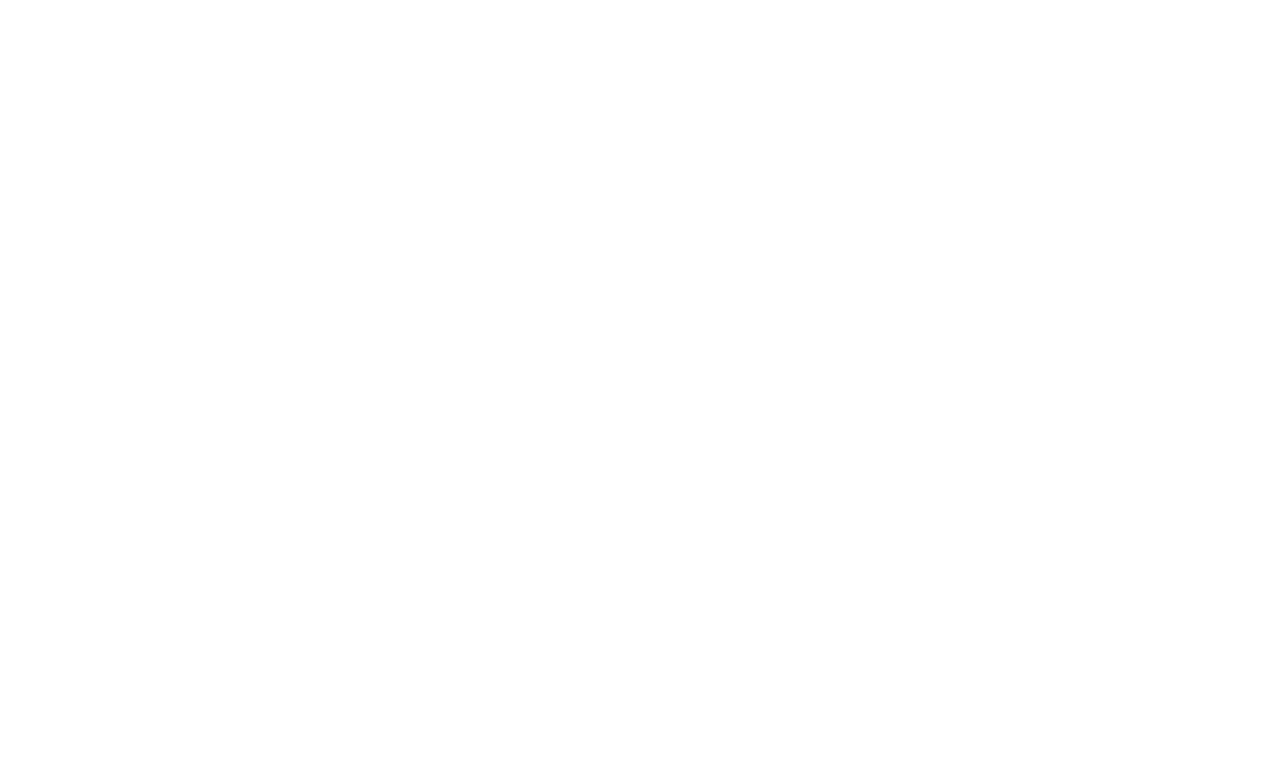
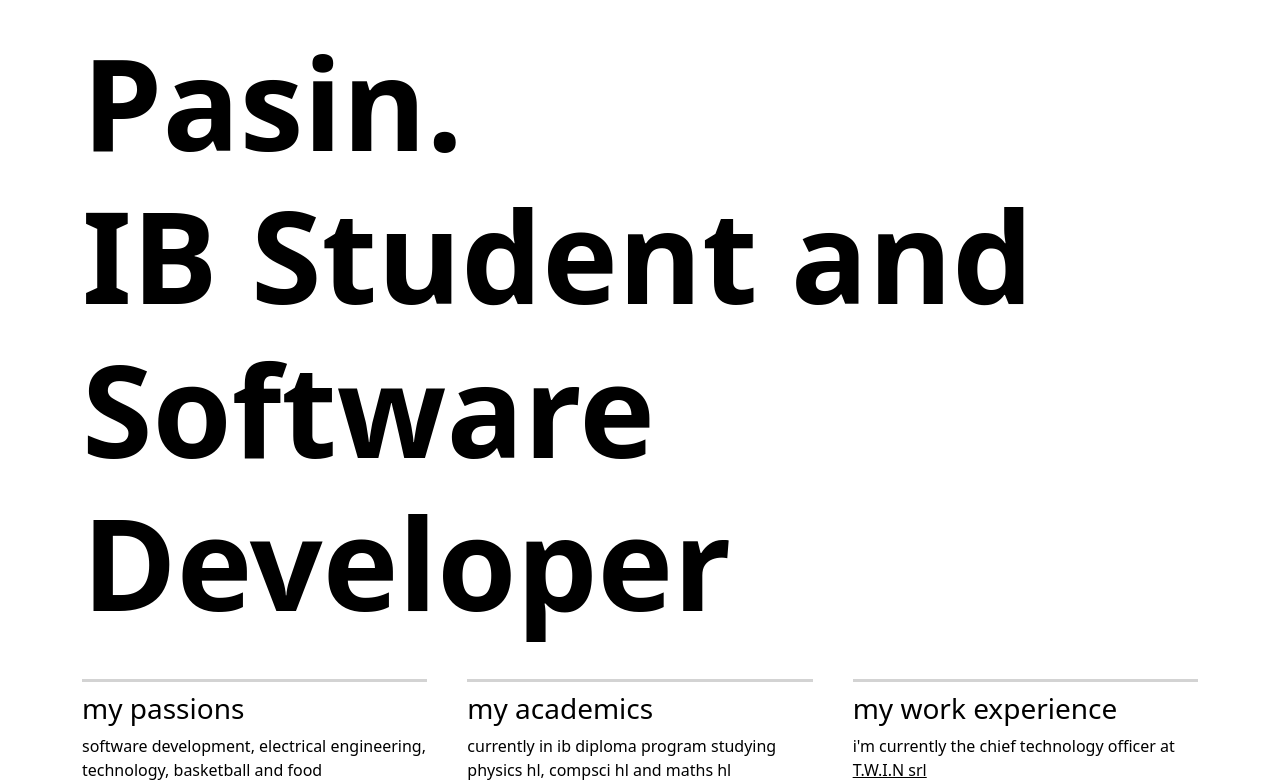
Before and after one commit to jackpeck2004/personal_website, a Next.js app in the folder next/: page / in a window 1280 px wide. Shown: the part 361-1143 px from the top of the page. Before the commit the page ends 800 px from the top, so only its background shows below. Built offline with nearby package versions, Linux system fonts and the light colour scheme.

Commit message:
Created home page first section
Created the whole home-page section with name, passions, etc. using a
hybrid of bootstrap and @emotion/styled components

```diff
--- a/next/pages/index.js
+++ b/next/pages/index.js
@@ -1,9 +1,74 @@
+import Link from "next/link";
+import styled from "@emotion/styled";
+import { Container } from "react-bootstrap";
+
+const Body = styled.div`
+  background: ${props => props.theme.colors.primaryBackground};
+  min-height: 94vh;
+  color: ${props => props.theme.colors.primary};
+`;
+
+const Title = styled.h1`
+  padding-top: 20vh;
+  font-size: 8rem;
+  font-weight: bold;
+`;
+
+const Characteristics = styled.div`
+  margin-top: 5vh;
+  display: grid;
+  grid-template-columns: 1fr 1fr 1fr;
+  grid-column-gap: 40px;
+`;
+
+const Characteristic = styled.div`
+  border-top: 3px solid lightgrey;
+`;
+
+const CharTitle = styled.h3`
+  margin-top: 10px;
+`;
+
+const Anchor = styled.a`
+  color: ${props => props.theme.colors.primary};
+`;
+
 const Page = () => {
   return (
-    <>
+    <Body>
       {/*Index page, this will be the page loaded when you type /*/}
-      <h1>hello</h1>
-    </>
+      <Container>
+        <Title>
+          I&apos;m Giacomo Pasin. <br /> IB Student and <br /> Software
+          Developer
+        </Title>
+        <Characteristics>
+          <Characteristic>
+            <CharTitle>my passions</CharTitle>
+            <span>
+              software development, electrical engineering, technology,
+              basketball and food
+            </span>
+          </Characteristic>
+          <Characteristic>
+            <CharTitle>my academics</CharTitle>
+            <span>
+              currently in ib diploma program studying physics hl, compsci hl
+              and maths hl
+            </span>
+          </Characteristic>
+          <Characteristic>
+            <CharTitle>my work experience</CharTitle>
+            <span>
+              i&apos;m currently the chief technology officer at{" "}
+              <Link href="https://twin.services" passHref={true}>
+                <Anchor target="_blank">T.W.I.N srl</Anchor>
+              </Link>
+            </span>
+          </Characteristic>
+        </Characteristics>
+      </Container>
+    </Body>
   );
 };
 
```
